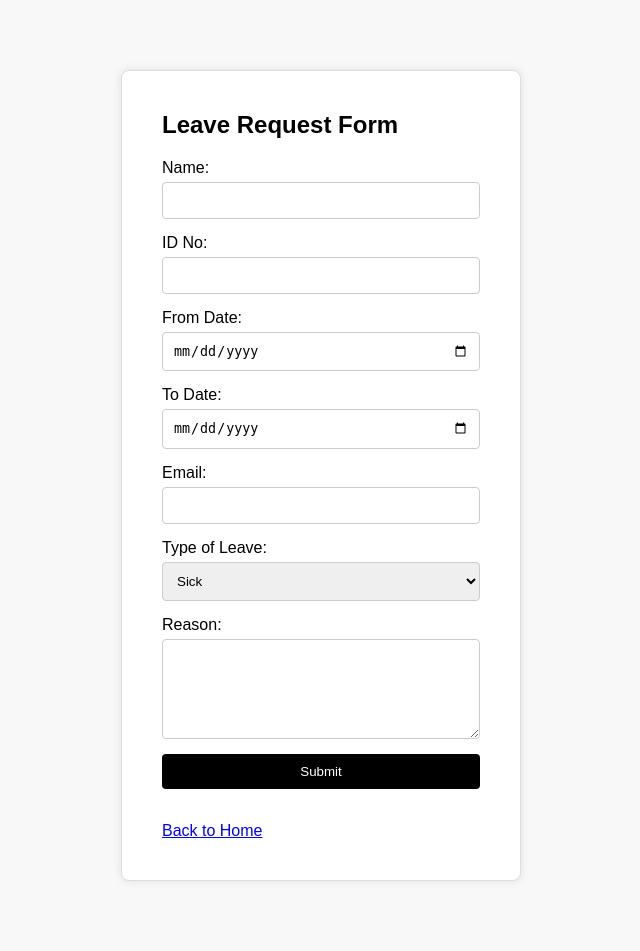
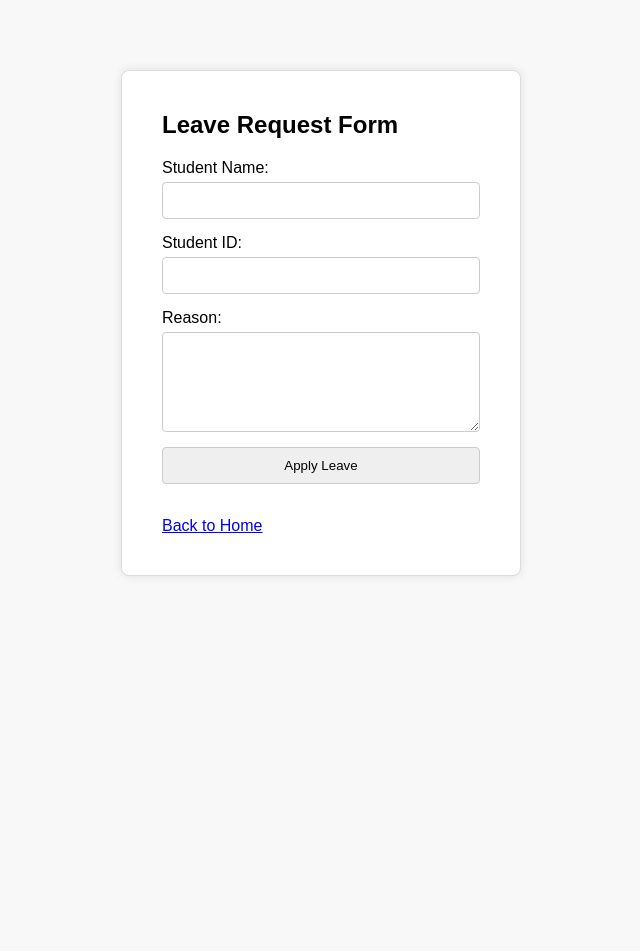
Before and after one commit to rushithapakanati/student-leave-management, a Flask app: page /leave in a window 1280 px wide. Shown: the whole page, without its empty margins (319-959 px from the left). After the commit the page ends 576 px from the top, so only its background shows below. Run offline with Flask 3, Linux system fonts and the light colour scheme.

Commit message:
Fix all changes

```diff
--- a/templates/leave.html
+++ b/templates/leave.html
@@ -1,4 +1,3 @@
-<!DOCTYPE html>
 <html>
 <head>
     <title>Apply for Leave</title>
@@ -10,7 +9,7 @@
         {% if msgs %}
             <div class="flash-wrap">
                 {% for cat, m in msgs %}
-        <div class="flash {{cat}}">{{ m }}</div>
+                    <div class="flash {{ cat }}">{{ m }}</div>
                 {% endfor %}
             </div>
         {% endif %}
@@ -18,33 +17,19 @@
 
     <div class="leave-form-container">
         <h2>Leave Request Form</h2>
-        <form method="POST" class="leave-form">
-            <label>Name:</label>
-            <input type="text" name="name" required>
+        <form method="POST" class="leave-form" action="{{ url_for('leave') }}">
+            {{ form.hidden_tag() }}
 
-            <label>ID No:</label>
-            <input type="text" pattern="[a-zA-Z0-9]+" name="idno" required>
+            <label>Student Name:</label>
+            {{ form.student_name(size=30) }}
 
-            <label>From Date:</label>
-            <input type="date" name="fromdate" required>
-
-            <label>To Date:</label>
-            <input type="date" name="todate" required>
-
-            <label>Email:</label>
-            <input type="email" name="email" required>
-
-            <label>Type of Leave:</label>
-            <select name="type" required>
-                <option value="Sick">Sick</option>
-                <option value="Casual">Casual</option>
-                <option value="Emergency">Emergency</option>
-            </select>
+            <label>Student ID:</label>
+            {{ form.student_id(size=30) }}
 
             <label>Reason:</label>
-            <textarea name="reason" required></textarea>
+            {{ form.leave_reason(rows=4, cols=40) }}
 
-            <button type="submit">Submit</button>
+            {{ form.submit() }}
         </form>
         <br>
         <a href="{{ url_for('index') }}">Back to Home</a>
```
Also changed, not shown: templates/admin_login.html (+9 -7 lines). Lines whose indentation alone changed are shown as unchanged.
